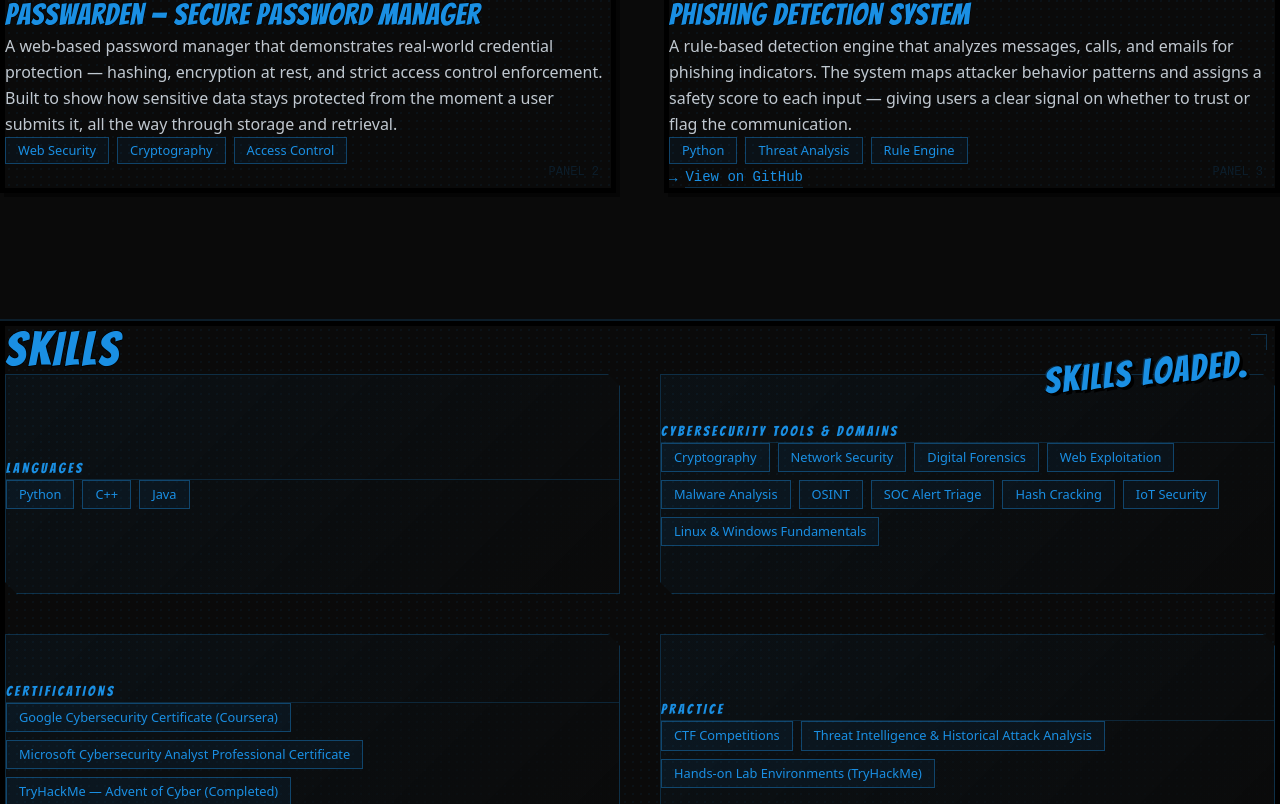
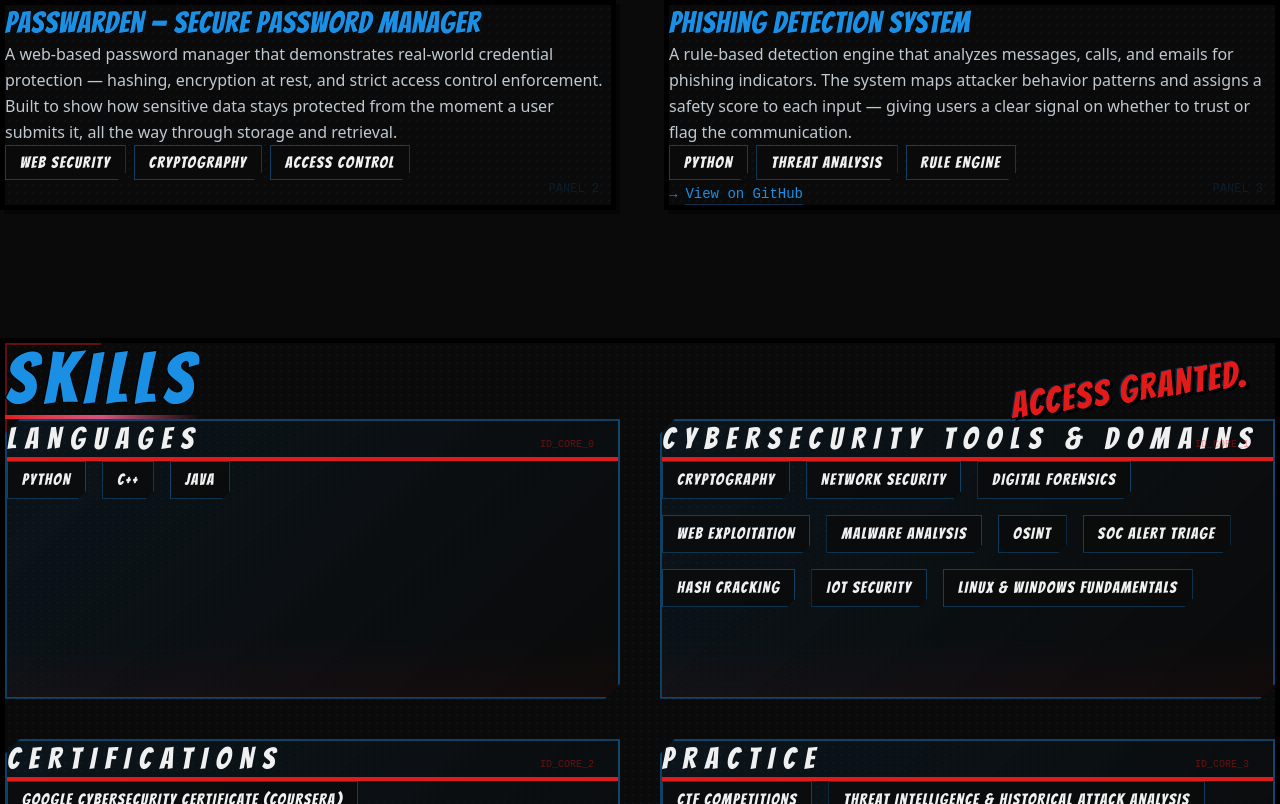
Before and after one commit to shrisai-07/Portfolio-WebSite, a React (Vite) app: page / in a window 1280 px wide. Shown: the part 1656-2460 px from the top of the page. Built offline with nearby package versions, Linux system fonts and the light colour scheme.

Commit message:
improving UI in skills section

```diff
--- a/src/components/SkillsSection.tsx
+++ b/src/components/SkillsSection.tsx
@@ -7,61 +7,91 @@ export default function SkillsSection() {
   const [ref, isVisible] = useScrollSection(0.2);
 
   return (
-    <section ref={ref as React.RefObject<HTMLDivElement>} className="relative py-32 px-6 md:px-10 max-w-7xl mx-auto">
+    <section ref={ref as React.RefObject<HTMLDivElement>} className="relative py-32 px-6 md:px-10 max-w-7xl mx-auto overflow-hidden">
+      {/* Background Decorative Hex Grid */}
+      <div className="absolute inset-0 pointer-events-none opacity-[0.03] z-0">
+        <svg width="100%" height="100%">
+          <pattern id="hex-grid" width="50" height="43.3" patternUnits="userSpaceOnUse">
+            <path d="M25 0L50 14.4V43.3L25 57.7L0 43.3V14.4L25 0Z" fill="none" stroke="#1a8fe3" strokeWidth="1" />
+          </pattern>
+          <rect width="100%" height="100%" fill="url(#hex-grid)" />
+        </svg>
+      </div>
+
       {/* Sound effect */}
       <div className="absolute top-8 right-8 z-20">
-        <SoundEffect text="SKILLS LOADED." color="#1a8fe3" rotation={-5} visible={isVisible} size="md" />
+        <SoundEffect text="ACCESS GRANTED." color="#e31a1a" rotation={-8} visible={isVisible} size="md" />
       </div>
 
       {/* Large comic panel frame */}
-      <div className="comic-border-thick bg-[#0a0a0a] p-10 md:p-16 halftone-bg relative overflow-hidden">
+      <div className="comic-border-thick bg-[#0a0a0a] p-10 md:p-16 halftone-bg relative overflow-hidden group">
+        {/* Glowing Corner Accents */}
+        <div className="absolute top-0 left-0 w-24 h-24 border-t-2 border-l-2 border-[#e31a1a] opacity-40 group-hover:opacity-100 transition-opacity duration-700" />
+        <div className="absolute bottom-0 right-0 w-24 h-24 border-b-2 border-r-2 border-[#1a8fe3] opacity-40 group-hover:opacity-100 transition-opacity duration-700" />
+
         {/* Section header */}
+        <div className="relative mb-16 inline-block">
           <h2
-          className="font-[Bangers] text-4xl md:text-5xl text-[#1a8fe3] comic-outline tracking-wider mb-16 misregister"
+            className="font-[Bangers] text-5xl md:text-7xl text-[#1a8fe3] comic-outline tracking-[0.1em] misregister"
             data-text="SKILLS"
-          style={{ WebkitTextStroke: '1.5px #000' }}
+            style={{ WebkitTextStroke: '2px #000' }}
           >
             SKILLS
           </h2>
+          <motion.div
+            className="h-1 bg-gradient-to-r from-[#e31a1a] via-[#D4537E] to-transparent mt-2"
+            initial={{ scaleX: 0 }}
+            animate={isVisible ? { scaleX: 1 } : {}}
+            transition={{ duration: 1, delay: 0.5 }}
+            style={{ transformOrigin: 'left' }}
+          />
+        </div>
 
         {/* Holographic sub-panels — 2x2 grid */}
         <div className="grid grid-cols-1 md:grid-cols-2 gap-10 relative z-10">
           {SKILLS.map((category, catIndex) => (
             <motion.div
               key={category.title}
-              className="holo-panel p-8 min-h-[220px] flex flex-col justify-center"
-              initial={{ opacity: 0, y: 30 }}
-              animate={isVisible ? { opacity: 1, y: 0 } : {}}
-              transition={{ delay: 0.2 + catIndex * 0.12, duration: 0.5 }}
+              className="holo-panel p-10 min-h-[280px] flex flex-col relative group/panel"
+              initial={{ opacity: 0, x: catIndex % 2 === 0 ? -40 : 40 }}
+              animate={isVisible ? { opacity: 1, x: 0 } : {}}
+              transition={{ delay: 0.2 + catIndex * 0.12, duration: 0.6, ease: "easeOut" }}
             >
-              {/* Category header */}
-              <div className="font-[Bangers] text-sm text-[#1a8fe3] tracking-[0.2em] mb-4 border-b border-[rgba(26,143,227,0.2)] pb-2">
+              {/* Category Header - Flex Item 1 */}
+              <div className="border-b-4 border-[#e31a1a] pb-4 mb-8 pl-12 pr-6 pt-6">
+                <div className="font-[Bangers] text-3xl text-[#f0f0f0] tracking-[0.3em] uppercase">
                   {category.title}
                 </div>
+              </div>
 
-              {/* Skill tags */}
-              <div className="flex flex-wrap gap-2">
+              {/* Skill Tags Container - Flex Item 2 */}
+              <div className="flex flex-wrap gap-4 pl-12 pr-6 pb-6">
                 {category.skills.map((skill, skillIndex) => (
                   <motion.span
                     key={skill}
                     className="skill-tag"
-                    initial={{ opacity: 0, scale: 0.9 }}
-                    animate={isVisible ? { opacity: 1, scale: 1 } : {}}
-                    transition={{ delay: 0.4 + catIndex * 0.1 + skillIndex * 0.04 }}
+                    initial={{ opacity: 0, y: 10 }}
+                    animate={isVisible ? { opacity: 1, y: 0 } : {}}
+                    transition={{ delay: 0.5 + catIndex * 0.1 + skillIndex * 0.05 }}
+                    whileHover={{ scale: 1.1, rotate: 1 }}
                   >
                     {skill}
                   </motion.span>
                 ))}
               </div>
+
+              {/* UI Decorative Marker */}
+              <div className="absolute top-4 right-6 font-mono text-[10px] text-[#e31a1a] opacity-40 group-hover/panel:opacity-100 transition-opacity">
+                ID_CORE_{catIndex}
+              </div>
             </motion.div>
           ))}
         </div>
 
-        {/* Decorative corner markers */}
-        <div className="absolute top-2 left-2 w-4 h-4 border-t border-l border-[rgba(26,143,227,0.3)]" />
-        <div className="absolute top-2 right-2 w-4 h-4 border-t border-r border-[rgba(26,143,227,0.3)]" />
-        <div className="absolute bottom-2 left-2 w-4 h-4 border-b border-l border-[rgba(26,143,227,0.3)]" />
-        <div className="absolute bottom-2 right-2 w-4 h-4 border-b border-r border-[rgba(26,143,227,0.3)]" />
+        {/* Floating Background Text / Watermark */}
+        <div className="absolute -bottom-10 -left-10 font-[Bangers] text-[10rem] text-[#e31a1a] opacity-[0.03] select-none pointer-events-none rotate-12">
+          MIGUEL O'HARA
+        </div>
       </div>
     </section>
   );
--- a/src/index.css
+++ b/src/index.css
@@ -10,10 +10,12 @@
   --color-electric-blue: #1a8fe3;
   --color-electric-blue-dim: rgba(26, 143, 227, 0.3);
   --color-sharp-red: #e31a1a;
+  --color-sharp-red-dim: rgba(227, 26, 26, 0.3);
   --color-cold-white: #f0f0f0;
   --color-cold-muted: #8899aa;
   --color-deep-purple: #7F77DD;
   --color-electric-magenta: #D4537E;
+  --color-electric-magenta-dim: rgba(212, 83, 126, 0.3);
   --color-panel-border: #1a1a1a;
 
   --font-bangers: "Bangers", cursive;
@@ -223,14 +225,35 @@ body {
    ============================================= */
 
 .holo-panel {
-  background: linear-gradient(135deg, rgba(26, 143, 227, 0.05) 0%, rgba(10, 10, 10, 0.95) 100%);
-  border: 1px solid rgba(26, 143, 227, 0.25);
-  clip-path: polygon(0 0, calc(100% - 12px) 0, 100% 12px, 100% 100%, 12px 100%, 0 calc(100% - 12px));
+  background: linear-gradient(135deg, rgba(26, 143, 227, 0.08) 0%, rgba(10, 10, 10, 0.98) 100%);
+  border: 2px solid rgba(26, 143, 227, 0.4);
+  position: relative;
+  overflow: hidden;
+  clip-path: polygon(0 15px, 15px 0, 100% 0, 100% calc(100% - 15px), calc(100% - 15px) 100%, 0 100%);
+  transition: all 300ms cubic-bezier(0.4, 0, 0.2, 1);
+}
+
+.holo-panel::before {
+  content: "";
+  position: absolute;
+  top: -100%;
+  left: 0;
+  width: 100%;
+  height: 100%;
+  background: linear-gradient(to bottom, transparent, rgba(227, 26, 26, 0.1), transparent);
+  animation: scanline 4s linear infinite;
+  pointer-events: none;
+}
+
+@keyframes scanline {
+  0% { top: -100%; }
+  100% { top: 100%; }
 }
 
 .holo-panel:hover {
-  border-color: rgba(26, 143, 227, 0.5);
-  box-shadow: 0 0 20px rgba(26, 143, 227, 0.1), inset 0 0 20px rgba(26, 143, 227, 0.05);
+  border-color: var(--color-electric-magenta);
+  box-shadow: 0 0 30px rgba(212, 83, 126, 0.15), inset 0 0 20px rgba(212, 83, 126, 0.05);
+  transform: translateY(-5px);
 }
 
 /* =============================================
@@ -266,18 +289,24 @@ body {
 
 .skill-tag {
   display: inline-block;
-  padding: 4px 12px;
-  border: 1px solid rgba(26, 143, 227, 0.4);
-  background: rgba(26, 143, 227, 0.06);
-  color: var(--color-electric-blue);
-  font-size: 0.8rem;
+  padding: 6px 14px;
+  border: 1.5px solid rgba(26, 143, 227, 0.4);
+  background: rgba(10, 10, 10, 0.8);
+  color: var(--color-cold-white);
+  font-family: var(--font-bangers);
+  font-size: 1rem;
+  letter-spacing: 1.5px;
+  text-transform: uppercase;
   transition: all 200ms ease;
+  clip-path: polygon(0 0, 100% 0, 100% calc(100% - 8px), calc(100% - 8px) 100%, 0 100%);
 }
 
 .skill-tag:hover {
-  border-color: var(--color-electric-blue);
-  box-shadow: 0 0 10px rgba(26, 143, 227, 0.3);
-  background: rgba(26, 143, 227, 0.12);
+  color: #fff;
+  border-color: var(--color-electric-magenta);
+  background: var(--color-electric-magenta-dim);
+  box-shadow: 0 0 15px rgba(212, 83, 126, 0.4);
+  transform: scale(1.05) rotate(-1deg);
 }
 
 /* =============================================
```
Lines whose indentation alone changed are shown as unchanged.
